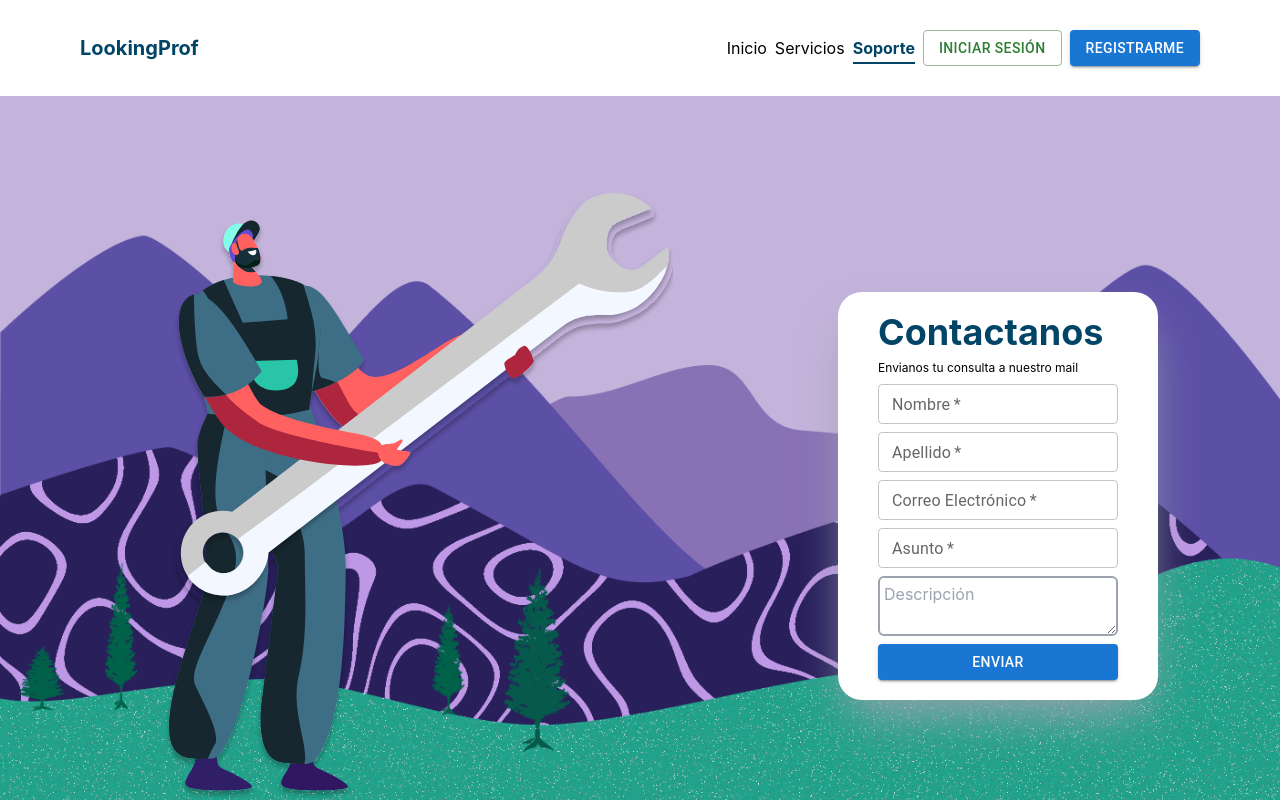
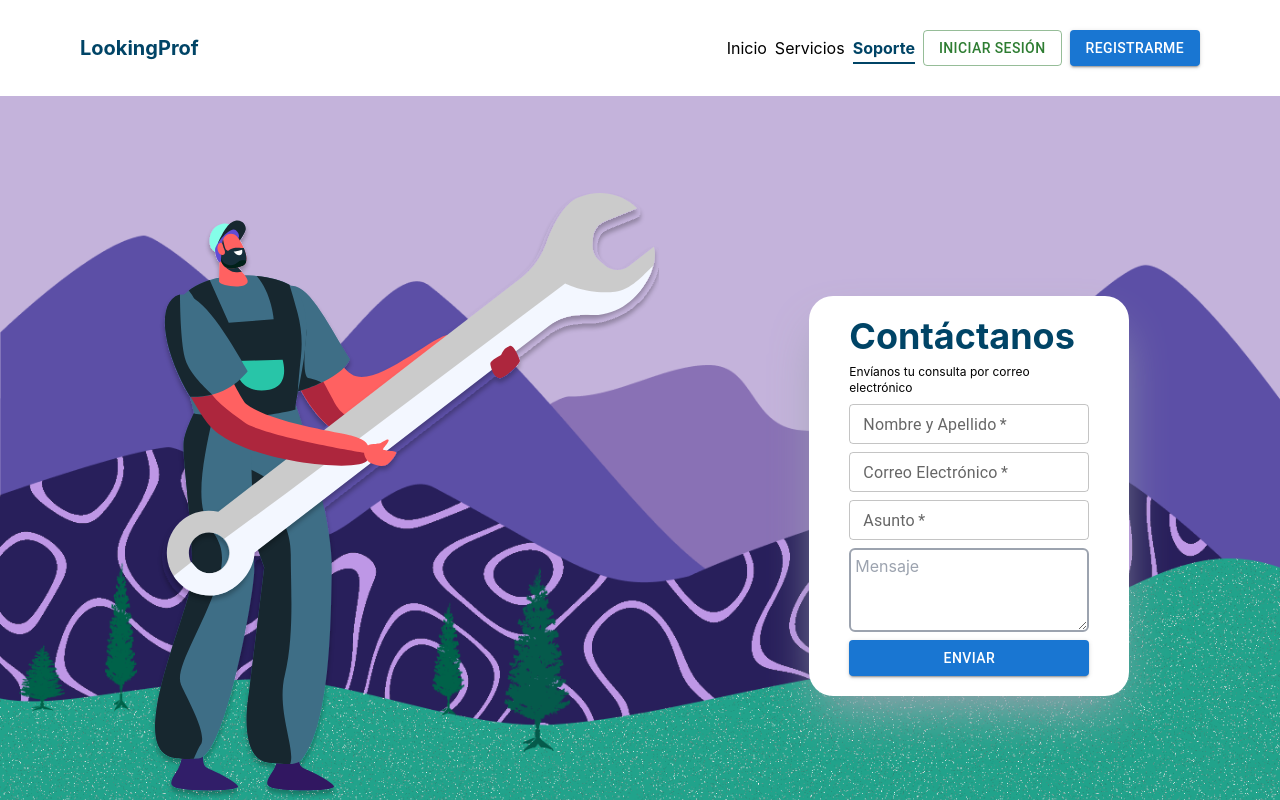
Before and after one commit to HansUrpay/looking_prof, a React (Create React App) app in the folder frontend/lookinprof/: page /support in a window 1280 px wide. Shown: the top 800 px of the page. Built offline with nearby package versions, Linux system fonts and the light colour scheme.

Commit message:
change endpoint support

```diff
--- a/frontend/lookinprof/src/components/Contact/Contact.jsx
+++ b/frontend/lookinprof/src/components/Contact/Contact.jsx
@@ -4,7 +4,6 @@ import mountainImage from '../../assets/montain.png';
 import manSettingsImage from '../../assets/manSettings.svg';
 import TextField from '@mui/material/TextField';
 import Button from '@mui/material/Button';
-
 import axios from 'axios';
 
 const Contact = () => {
@@ -13,65 +12,48 @@ const Contact = () => {
   const [userEmail, setUserEmail] = useState('');
   const [userMessage, setUserMessage] = useState('');
   const [userSubject, setUserSubject] = useState('');
-  const navi = useNavigate();
+  const navigate = useNavigate();
+
   const handleSubmit = async (e) => {
     e.preventDefault();
     try {
-     await axios.post('http://localhost:8080/supportContact/create', {
-        userName,
-        lastName: userLastName,
-        email: userEmail,
-        description: userMessage,
-        asunt: userSubject,
-      },{
-        headers: {
-            'Access-Control-Allow-Origin': '*',
-        }
-    });
-      window.confirm("Estas seguro de querer enviar el soporte?",{
-        buttons: {
-          confirm: {
-            label: 'Si',
-            className: 'btn-success'
+      await axios.post('http://localhost:8080/supportContact/send', {
+        fromName: userName,
+        fromEmail: userEmail,
+        subject: userSubject,
+        text: userMessage,
+      });
 
-        },
-        cancel: {
-            label: 'No',
-            className: 'btn-danger'}
+      const confirm = window.confirm("¿Estás seguro de querer enviar el mensaje de soporte?");
+      if (confirm) {
+        setTimeout(() => {
+          alert("Serás redirigido al inicio");
+          navigate('/');
+        }, 3000);
+      }
 
-      },
-      }, setTimeout(
-        () => {
-          alert("Sera redirrecionado al Home")
-          navi('/');
-        }, 3000
-      ));
-
-      // Optionally handle successful response here
     } catch (error) {
       console.error('Error sending data:', error);
-      // Optionally handle error here
     }
   };
 
+  return (
+    <div className="flex flex-col lg:flex-row lg:relative h-full lg:h-screen lg:justify-evenly items-center" style={{ backgroundImage: `url(${mountainImage})`, backgroundSize: 'cover', backgroundRepeat: 'no-repeat', backgroundColor: '50%' }}>
+      <img src={manSettingsImage} alt="manSettings" className="p-4 lg:p-0 hidden lg:block" />
 
-  return (
-    <div className="flex flex-row lg:relative h-screen lg:justify-evenly items-center" style={{ backgroundImage: `url(${mountainImage})`, backgroundSize: 'cover',  backgroundRepeat:'no-repeat', backgroundColor:'50%'}}>
-      <img src={manSettingsImage} alt="manSettings" className=" p-[43px] hidden lg:block" />
-
-      <div className="shadow-2xl rounded-3xl shadow-gray-400 px-10 py-5 flex flex-col justify-between w-1/4 bg-white">
+      <div className="shadow-2xl rounded-3xl shadow-gray-400 px-10 py-5 flex flex-col justify-between lg:w-1/4 bg-white">
         <div>
           <h3 className='text-4xl text-[#004466] font-bold'>
-            Contactanos
+            Contáctanos
           </h3>
           <p className='text-xs py-2'>
-            Envianos tu consulta a nuestro mail
+            Envíanos tu consulta por correo electrónico
           </p>
         </div>
-        <form className="flex flex-col align-items: center justify-content: center space-y-2 " onSubmit={handleSubmit}>
+        <form className="flex flex-col space-y-2" onSubmit={handleSubmit}>
           <TextField
-            label="Nombre"
-            placeholder="Nombre"
+            label="Nombre y Apellido"
+            placeholder="Nombre y Apellido"
             variant="outlined"
             type='text'
             required
@@ -79,17 +61,7 @@ const Contact = () => {
             onChange={(e) => setUserName(e.target.value)}
             size='small'
           />
-          <TextField
-            label="Apellido"
-            placeholder="Apellido"
-            variant="outlined"
-            type='text'
 
-            required
-            value={userLastName}
-            onChange={(e) => setUserLastName(e.target.value)}
-            size='small'
-          />
           <TextField
             label="Correo Electrónico"
             placeholder="Correo Electrónico"
@@ -112,11 +84,10 @@ const Contact = () => {
           />
 
           <textarea
-             minRows={3}
-            variant="outlined"
+            rows={3}
             className='border-2 border-gray-400 rounded-md p-1 hover:border-[#004466] selection:border-[#004466]'
-            aria-label="maximum height"
-            placeholder="Descripción"
+            aria-label="Mensaje"
+            placeholder="Mensaje"
             required
             value={userMessage}
             onChange={(e) => setUserMessage(e.target.value)}
--- a/frontend/lookinprof/src/components/Home/Home.jsx
+++ b/frontend/lookinprof/src/components/Home/Home.jsx
@@ -83,7 +83,7 @@ const Home = () => {
         <h3 className='text-[#004466] text-xl text-center p-4'>Nuestra selección de profesionales</h3>
         <div className='grid grid-cols-1 md:grid-cols-2 lg:grid-cols-3 w-auto max-w-[1100px] min-w-[320px] p-2 justify-center'>
           {servicesHome.map((item) => (
-            <div key={item.idUser} className='p-4 lg:m-10 m-4  border-[#004466] border-2 rounded-lg h-auto'>
+            <div key={item.idUser} className='p-4 m-4 border-[#004466] w-[300px]  shadow-slate-400 shadow-xl border-2 rounded-lg h-auto'>
               <Cards className='flex flex-col items-center'>
               <div className='flex flex-col justify-center items-center'>
                   <img src={item.imageUrl} alt={item.profession} className='w-[9vw] h-[25vh] rounded-t-lg mb-4 cover' />
--- a/frontend/lookinprof/src/components/Login/Login.jsx
+++ b/frontend/lookinprof/src/components/Login/Login.jsx
@@ -106,12 +106,12 @@ const Login = () => {
 
 
   return (
-    <div className="flex flex-col-reverse lg:relative h-screen lg:justify-center items-center" style={{
+    <div className="flex flex-col h-full sm:h-screen justify-center items-center" style={{
       backgroundImage: `url(${mountain})`,
       backgroundSize: "cover",
     }}>
-      <div className="lg:flex justify-center items-center">
-        <div className="h-auto relative sm:relative lg:rounded-3xl p-10 z-20 bg-white lg:bottom-[-1px] lg:h-[400px] justify-center">
+      <div className="flex flex-col justify-center items-center">
+        <div className="lg:rounded-3xl p-10  bg-white  justify-center">
           <div className="sm:text-sm">
             <Typography variant="h3" gutterBottom>
               Iniciar Sesión
--- a/frontend/lookinprof/src/components/Profile/userProfile/UserProfile.jsx
+++ b/frontend/lookinprof/src/components/Profile/userProfile/UserProfile.jsx
@@ -96,7 +96,7 @@ const UserProfile = () => {
     : "";
 
   return (
-    <div className="flex flex-col md:flex-row items-center justify-center w-[600px] md:h-[600px] m-4 rounded-3xl md:bg-slate-300 p-2">
+    <div className="flex flex-col md:flex-row items-center justify-center w-[300px] md:h-[600px] m-4 rounded-3xl md:bg-slate-300 p-2">
       <div className='bg-white h-[450px] flex flex-row items-center justify-center rounded-3xl  w-full'>
         <img
           src={userData?.imageUrl || profile}
--- a/frontend/lookinprof/src/components/Services/Services.jsx
+++ b/frontend/lookinprof/src/components/Services/Services.jsx
@@ -210,11 +210,12 @@ const Services = () => {
                             <div key={item.idUser} className='p-4 lg:m-10 m-4 border-[#004466]  shadow-slate-400 shadow-xl border-2 rounded-lg h-auto'>
                                 <Cards className='flex flex-col items-center'>
                                     <div className='flex flex-col justify-center items-center'>
-                                        <img src={item.imageUrl} alt={item.profession} className='w-[9vw] h-[25vh] rounded-t-lg mb-4 cover' />
+                                        <img src={item.imageUrl} alt={item.profession} className='w-full  md:w-[9vw] h-full md:h-[25vh] rounded-t-lg mb-4 cover' />
                                         <div className=''>
                                             <h4 className='font-semibold text-xl'>{item.firstName} {item.lastName}</h4>
                                             <p className='text-sm'>{item.profession}</p>
-                                            <p>{item.city}, {item.province}</p>
+                                            <p>{item.city},</p>
+                                            <p> {item.province}</p>
                                         </div>
                                     </div>
                                     <div className='flex py-2'>
```
Also changed, not shown: frontend/lookinprof/src/components/NavBar/NavBar.jsx (+1 -12 lines), frontend/lookinprof/src/components/ServicesDetails/ServicesDetails.jsx (+63 -61 lines).
